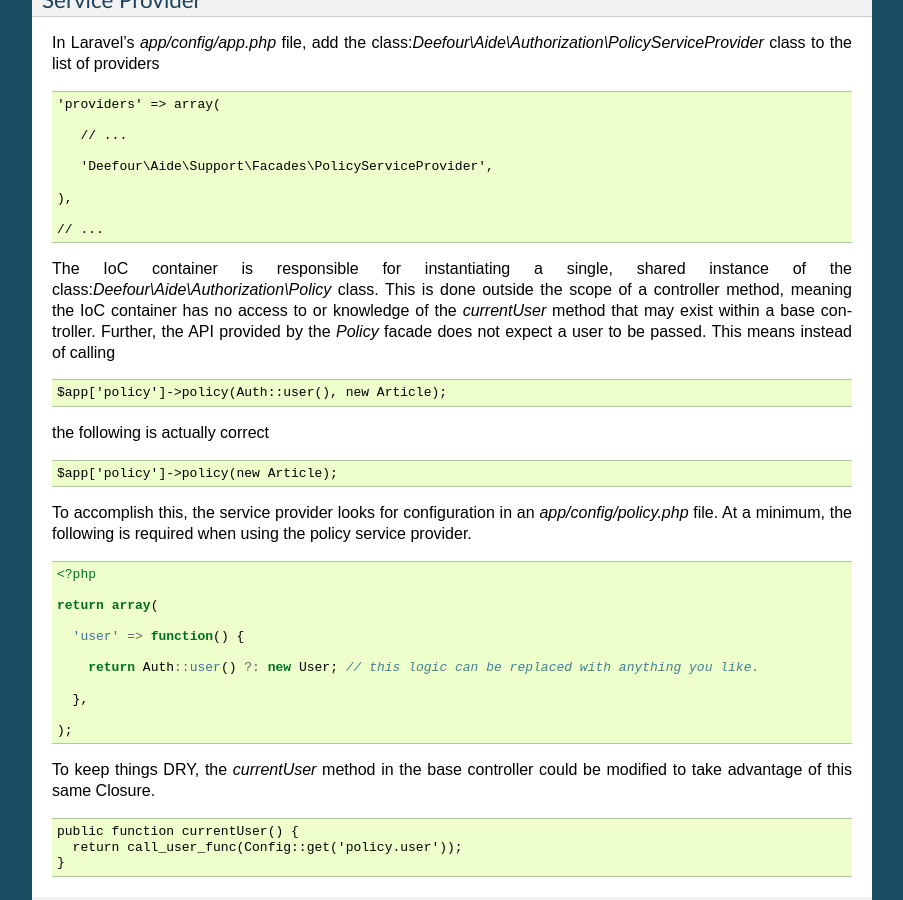
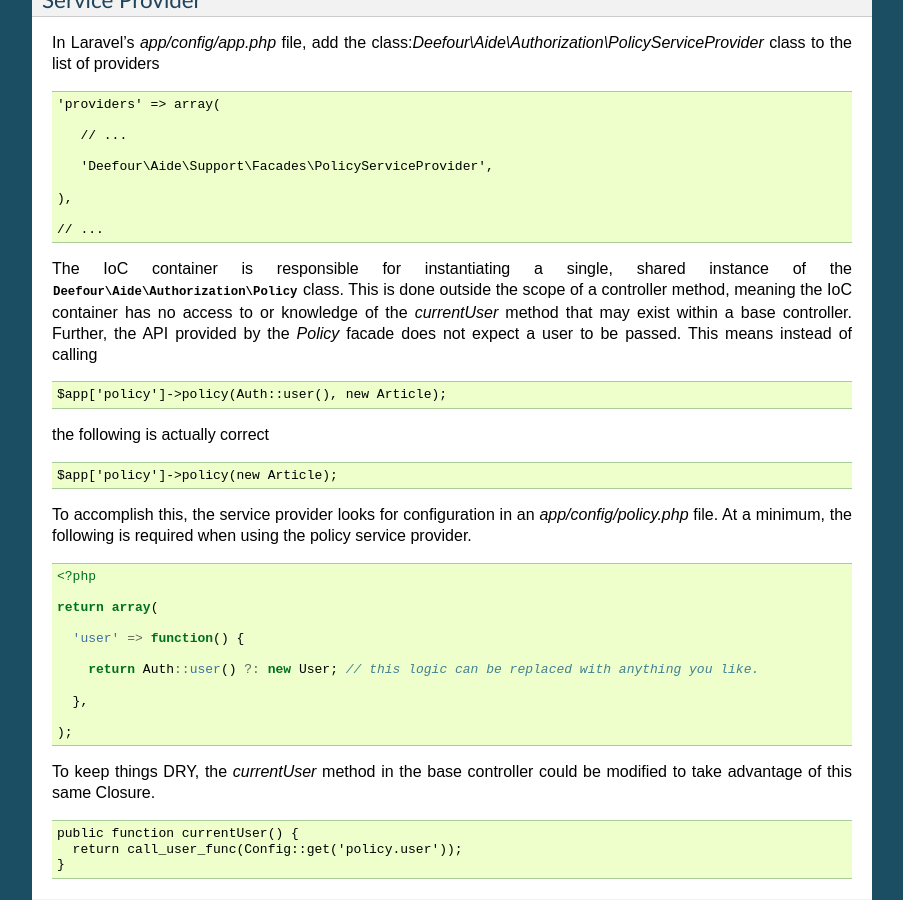
Before and after one commit to deefour/Aide, a Sphinx documentation site: the page built from docs/authorization.rst, in a window 1280 px wide and 900 px high, scrolled down 2325 px. Shown: the whole window, without its empty margins (198-1101 px from the left). Built offline with Sphinx 7.4.7, drawn with Linux system fonts in a browser that asks for light colours.

Commit message:
Small doc fix

```diff
--- a/docs/authorization.rst
+++ b/docs/authorization.rst
@@ -135,7 +135,7 @@
     // ...
 
 
-The IoC container is responsible for instantiating a single, shared instance of the class:`Deefour\\Aide\\Authorization\\Policy` class. This is done outside the scope of a controller method, meaning the IoC container has no access to or knowledge of the  `currentUser` method that may exist within a base controller. Further, the API provided by the `Policy` facade does not expect a user to be passed. This means instead of calling
+The IoC container is responsible for instantiating a single, shared instance of the :class:`Deefour\\Aide\\Authorization\\Policy` class. This is done outside the scope of a controller method, meaning the IoC container has no access to or knowledge of the  `currentUser` method that may exist within a base controller. Further, the API provided by the `Policy` facade does not expect a user to be passed. This means instead of calling
 
 .. code-block:: php
 
```
